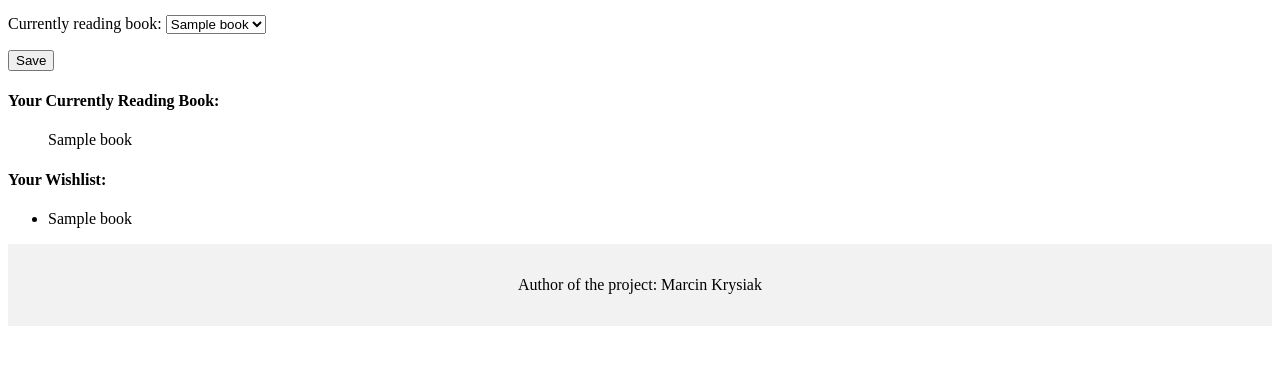
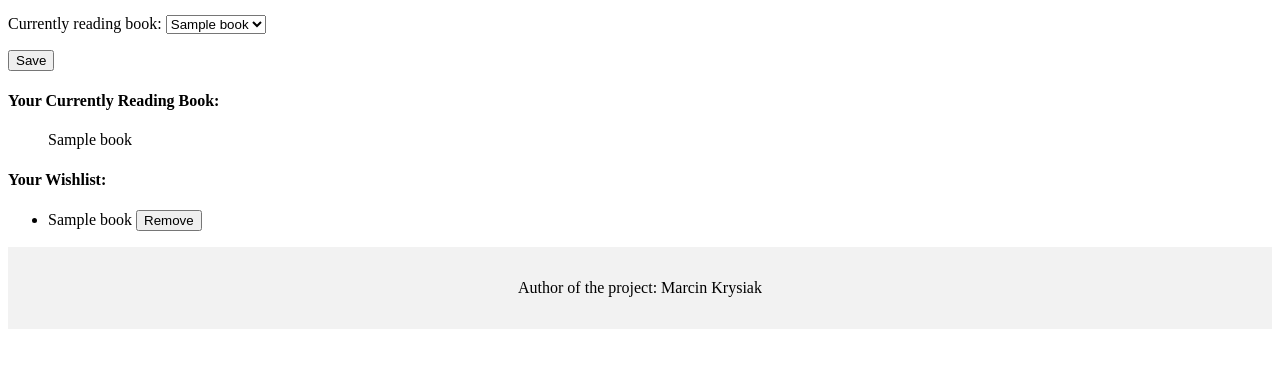
Before and after one commit to marcin-design/Bookstore-Community, a Django app: page /user_profile/ in a window 1280 px wide. Shown: the part 277-645 px from the top of the page. Run offline with Django 4.2, Linux system fonts and the light colour scheme; a user stored in the database is signed in; tables that the repository leaves empty hold one stand-in row (values such as "Sample post"); data that the repository does not hold is empty.

Commit message:
user is able to remove a book from the wishlist

```diff
--- a/bookstore_app/forms.py
+++ b/bookstore_app/forms.py
@@ -32,6 +32,14 @@ class WishlistForm(forms.ModelForm):
         model = Wishlist
         fields = ['books']
 
+
+class RemoveFromWishlistForm(forms.Form):
+    books_to_remove = forms.ModelMultipleChoiceField(
+        queryset=Book.objects.all(),
+        widget=forms.CheckboxSelectMultiple,
+        required=False,
+    )
+
 class AddFriendForm(forms.Form):
     friend_username = forms.CharField(label='Username of Friend')
 
--- a/bookstore_app/templates/bookstore_app/book_details.html
+++ b/bookstore_app/templates/bookstore_app/book_details.html
@@ -24,7 +24,7 @@
         <input type="submit" name="action" value="Add to Wishlist"><br>
         <input type="submit" name="action" value="Like"><br>
         <input type="submit" name="action" value="Dislike">
-</form>
+    </form>
 </body>
 </html>
 {% endblock %}
--- a/bookstore_app/templates/bookstore_app/user_profile.html
+++ b/bookstore_app/templates/bookstore_app/user_profile.html
@@ -48,7 +48,14 @@
     <h4>Your Wishlist:</h4>
 <ul>
     {% for book in books_in_wishlist %}
-        <li>{{ book.title }}</li>
+        <li>
+            {{ book.title }}
+            <form method="post">
+                {% csrf_token %}
+                <input type="hidden" name="book_id" value="{{ book.id }}">
+                <button type="submit" name="action" value="remove_from_wishlist">Remove</button>
+            </form>
+        </li>
     {% empty %}
         <li>Your wishlist is empty.</li>
     {% endfor %}
@@ -56,9 +63,3 @@
 </body>
 </html>
 {% endblock %}
-
-
-<!-- -Opis użytkownika -> do bazy danych-->
-<!-- -Listę przeczytanych ksiażek (nie button)-->
-<!-- -Button usunięcia konta-->
-<!-- -Button edycji konta - opisu-->
--- a/bookstore_app/views.py
+++ b/bookstore_app/views.py
@@ -7,7 +7,7 @@ from django.views import View
 from django.contrib.auth.decorators import login_required
 from .models import Book, UserProfile, Friendship, Review, Wishlist, User, Notification
 from .forms import RegistrationForm, LoginForm, FriendsListForm, WishlistForm, AddFriendForm, UserBooksForm, \
-    CurrentlyReadingForm, UserRatingForm
+    CurrentlyReadingForm, UserRatingForm, RemoveFromWishlistForm
 import requests
 from Bookstore_project import settings
 from django.utils.dateparse import parse_date
@@ -218,6 +218,7 @@ class UserProfileView(View):
         wishlist, created = Wishlist.objects.get_or_create(user=request.user)
         books_in_wishlist = wishlist.books.all()
         wishlist_form = WishlistForm()
+        remove_from_wishlist_form = RemoveFromWishlistForm()
 
         # Handle UserProfile
         user_profile, created = UserProfile.objects.get_or_create(user=request.user)
@@ -234,10 +235,13 @@ class UserProfileView(View):
             'currently_reading_form': currently_reading_form,
             'user_profile': user_profile,
             'notifications': user_notifications,
+            'remove_from_wishlist_form': remove_from_wishlist_form,
         })
+
     def post(self, request, *args, **kwargs):
         # Handle Wishlist
         wishlist_form = WishlistForm(request.POST)
+        remove_from_wishlist_form = RemoveFromWishlistForm(request.POST)
         if wishlist_form.is_valid():
             wishlist, created = Wishlist.objects.get_or_create(user=request.user)
             books_to_add = wishlist_form.cleaned_data.get('books')
@@ -249,8 +253,26 @@ class UserProfileView(View):
             currently_reading_form = CurrentlyReadingForm(request.POST, instance=user_profile)
             if currently_reading_form.is_valid():
                 currently_reading_form.save()
-                request.session['currently_reading_book_id'] = user_profile.currently_reading_book.id
 
+                if user_profile.currently_reading_book:
+                    request.session['currently_reading_book_id'] = user_profile.currently_reading_book.id
+                else:
+                    request.session['currently_reading_book_id'] = None
+
+        if request.method == 'POST':
+            if 'action' in request.POST and request.POST['action'] == 'remove_from_wishlist':
+                book_id = request.POST['book_id']
+                wishlist = Wishlist.objects.get(user=request.user)
+                book_to_remove = Book.objects.get(id=book_id)
+                wishlist.books.remove(book_to_remove)
+
+        return redirect('user_profile')
+
+def remove_from_wishlist(request, book_id):
+    if request.method == 'POST':
+        book = get_object_or_404(Book, pk=book_id)
+        wishlist, created = Wishlist.objects.get_or_create(user=request.user)
+        wishlist.books.remove(book)
         return redirect('user_profile')
 
 
```
